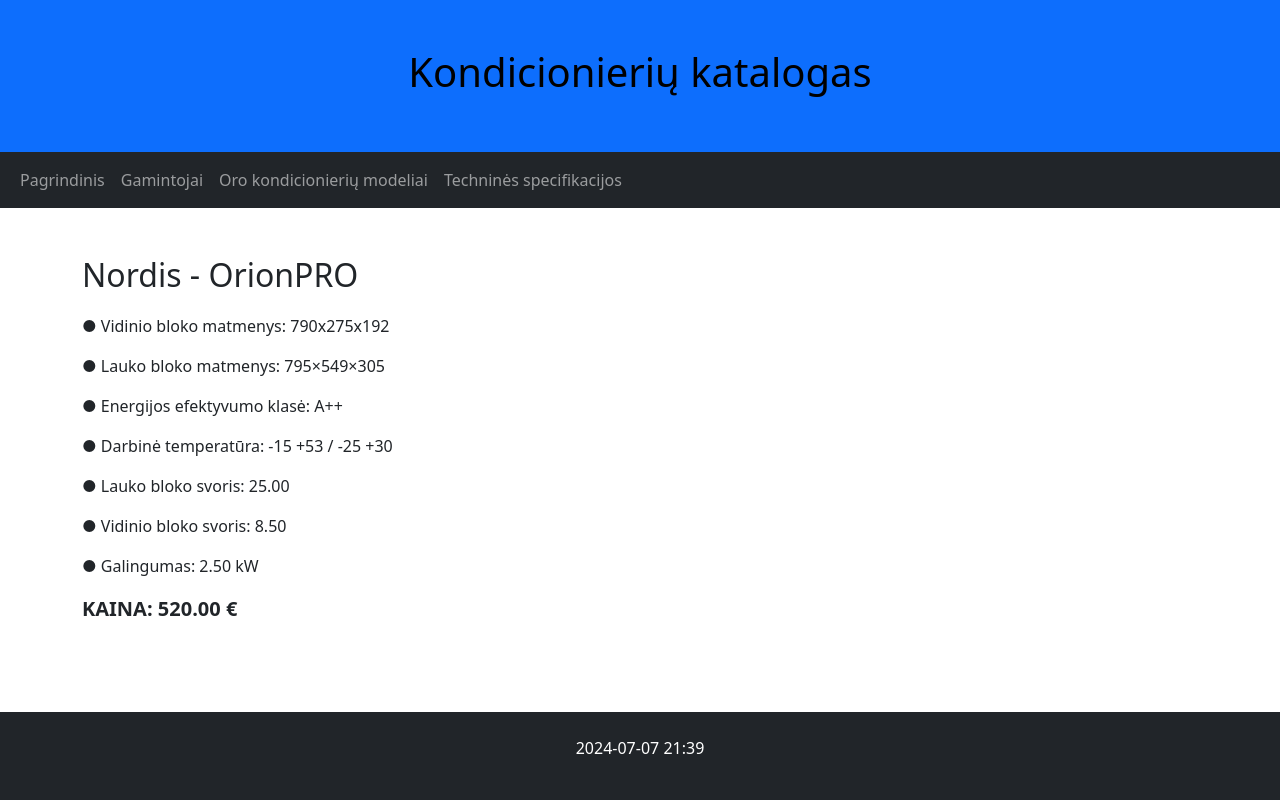
After one commit to euzubalis/catalog_BD, a Django app: page /catalog/technicalspecifications/1/ in a window 1280 px wide. The commit adds this page. Run offline with Django 5.2, Linux system fonts and the light colour scheme; data comes from the database, SQL or seed files in the repository; both versions use the stored data as it was after the commit.

Commit message:
+Pridetos technines specifikacijos

```diff
--- a/mysite/catalog/models.py
+++ b/mysite/catalog/models.py
@@ -47,7 +47,7 @@ class TechnicalSpecification(models.Model):
     price = models.DecimalField(verbose_name="Kaina", max_digits=10, decimal_places=2, default=0)
 
     def __str__(self):
-        return f"Technical specs for {self.air_conditioner}"
+        return f"Technininė specifikacija: {self.air_conditioner} {self.power} kW"
 
     class Meta:
         verbose_name = "Techninė specifikaciją"
--- a/mysite/catalog/templates/base.html
+++ b/mysite/catalog/templates/base.html
@@ -27,6 +27,9 @@
         <li class="nav-item">
             <a class="nav-link" href="{% url 'airconditioners' %}">Oro kondicionierių modeliai</a>
         </li>
+        <li class="nav-item">
+            <a class="nav-link" href="{% url 'technicalspecifications' %}">Techninės specifikacijos</a>
+        </li>
     </ul>
   </div>
 </nav>
--- /dev/null
+++ b/mysite/catalog/templates/technicalspecification.html
@@ -0,0 +1,17 @@
+{% extends 'base.html' %}
+
+{% block 'title' %}
+Techninė specifikacija
+{% endblock %}
+
+{% block 'content' %}
+<h2 style="margin-bottom: 20px;">{{ technicalspecification.air_conditioner }}</h2>
+<p>● Vidinio bloko matmenys: {{ technicalspecification.indoor_unit_dimensions }}</p>
+<p>● Lauko bloko matmenys: {{ technicalspecification.outdoor_unit_dimensions }}</p>
+<p>● Energijos efektyvumo klasė: {{ technicalspecification.energy_efficiency_class }}</p>
+<p>● Darbinė temperatūra: {{ technicalspecification.operating_temperature }}</p>
+<p>● Lauko bloko svoris: {{ technicalspecification.outdoor_unit_weight }}</p>
+<p>● Vidinio bloko svoris: {{ technicalspecification.indoor_unit_weight }}</p>
+<p>● Galingumas: {{ technicalspecification.power }} kW</p>
+<p><strong style="font-size: 20px;">KAINA: {{ technicalspecification.price }} €</strong></p>
+{% endblock %}
--- a/mysite/catalog/urls.py
+++ b/mysite/catalog/urls.py
@@ -1,6 +1,8 @@
 from django.contrib import admin
 from django.urls import path, include
 from . import views
+from .views import TechnicalSpecificationListView, TechnicalSpecificationDetailView
+
 
 urlpatterns = [
     path("", views.index, name='index'),
@@ -8,4 +10,6 @@ urlpatterns = [
     path("manufacturers/<int:manufacturer_id>/", views.manufacturer, name='manufacturer'),
     path("airconditioners/", views.AirConditionerListView.as_view(), name='airconditioners'),
     path("airconditioners/<int:pk>/", views.AirConditionerDetailView.as_view(), name='airconditioner'),
+    path('technicalspecifications/', TechnicalSpecificationListView.as_view(), name='technicalspecifications'),
+    path('technicalspecifications/<int:pk>/', TechnicalSpecificationDetailView.as_view(), name='technicalspecification'),
 ]
--- a/mysite/catalog/views.py
+++ b/mysite/catalog/views.py
@@ -1,7 +1,10 @@
 from django.shortcuts import render
 from django.http import HttpResponse
-from .models import Manufacturer, Country, AirConditioner
+from .models import Manufacturer, Country, AirConditioner, TechnicalSpecification
 from django.views import generic
+from django.views.generic import ListView
+from django.views.generic.detail import DetailView
+
 
 # Create your views here.
 def index(request):
@@ -36,3 +39,19 @@ class AirConditionerDetailView(generic.DetailView):
     model = AirConditioner
     context_object_name = 'airconditioner'
     template_name = 'airconditioner.html'
+
+class TechnicalSpecificationListView(ListView):
+    model = TechnicalSpecification
+    template_name = 'technicalspecifications.html'
+    context_object_name = 'technicalspecifications'
+    paginate_by = 10
+
+class TechnicalSpecificationDetailView(DetailView):
+    model = TechnicalSpecification
+    template_name = 'technicalspecification.html'
+    context_object_name = 'technicalspecification'
+
+    def get_object(self, queryset=None):
+        obj = super().get_object(queryset=queryset)
+        print(obj.__dict__)  # išvesti objekto duomenis
+        return obj
```
Also changed, not shown: mysite/catalog/templates/technicalspecifications.html (added, +10 -0 lines), mysite/catalog/admin.py (line endings or trailing spaces), mysite/catalog/migrations/0006_alter_technicalspecification_air_conditioner.py (added), mysite/catalog/templates/airconditioners.html (line endings or trailing spaces), mysite/db.sqlite3.
